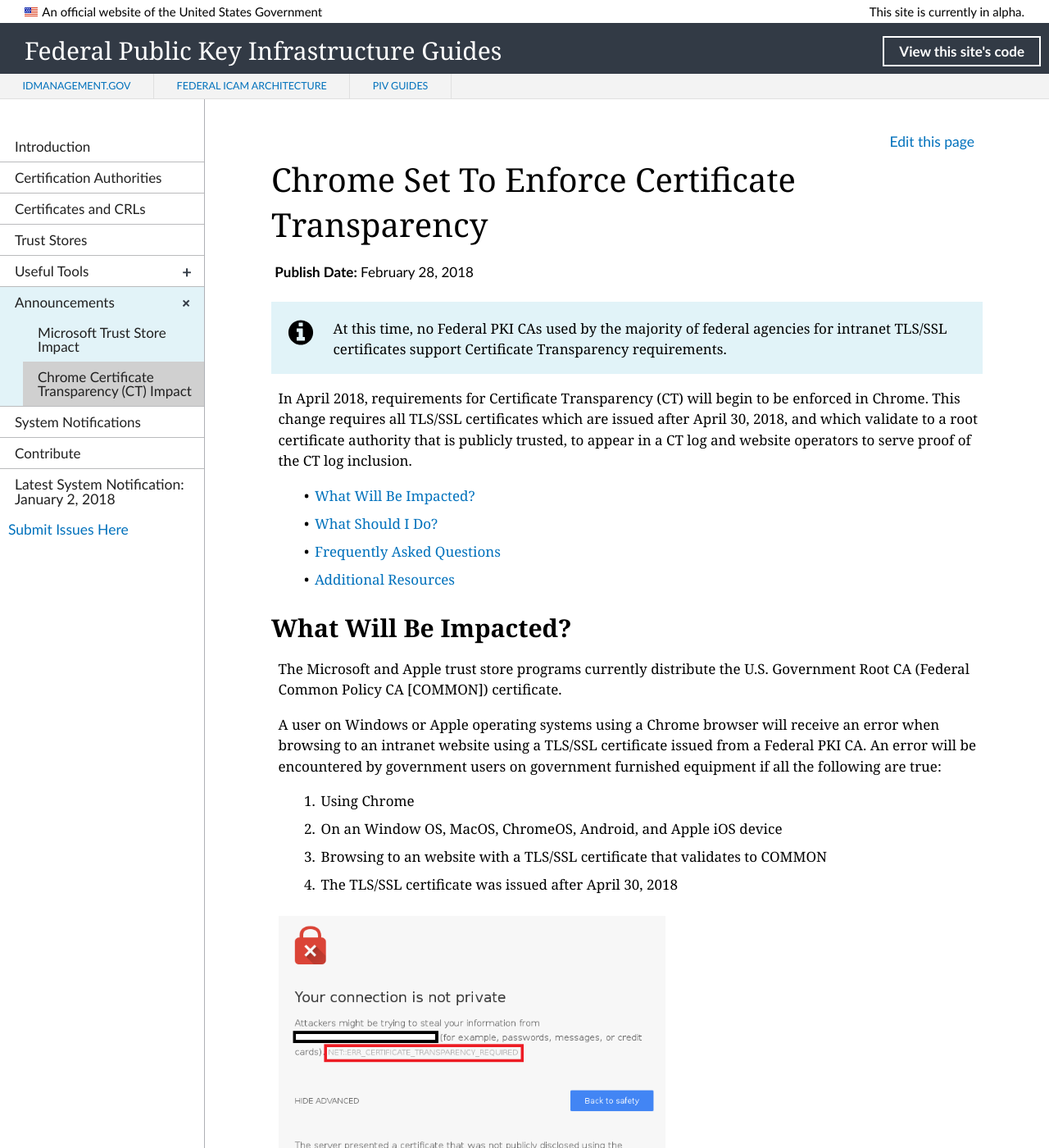
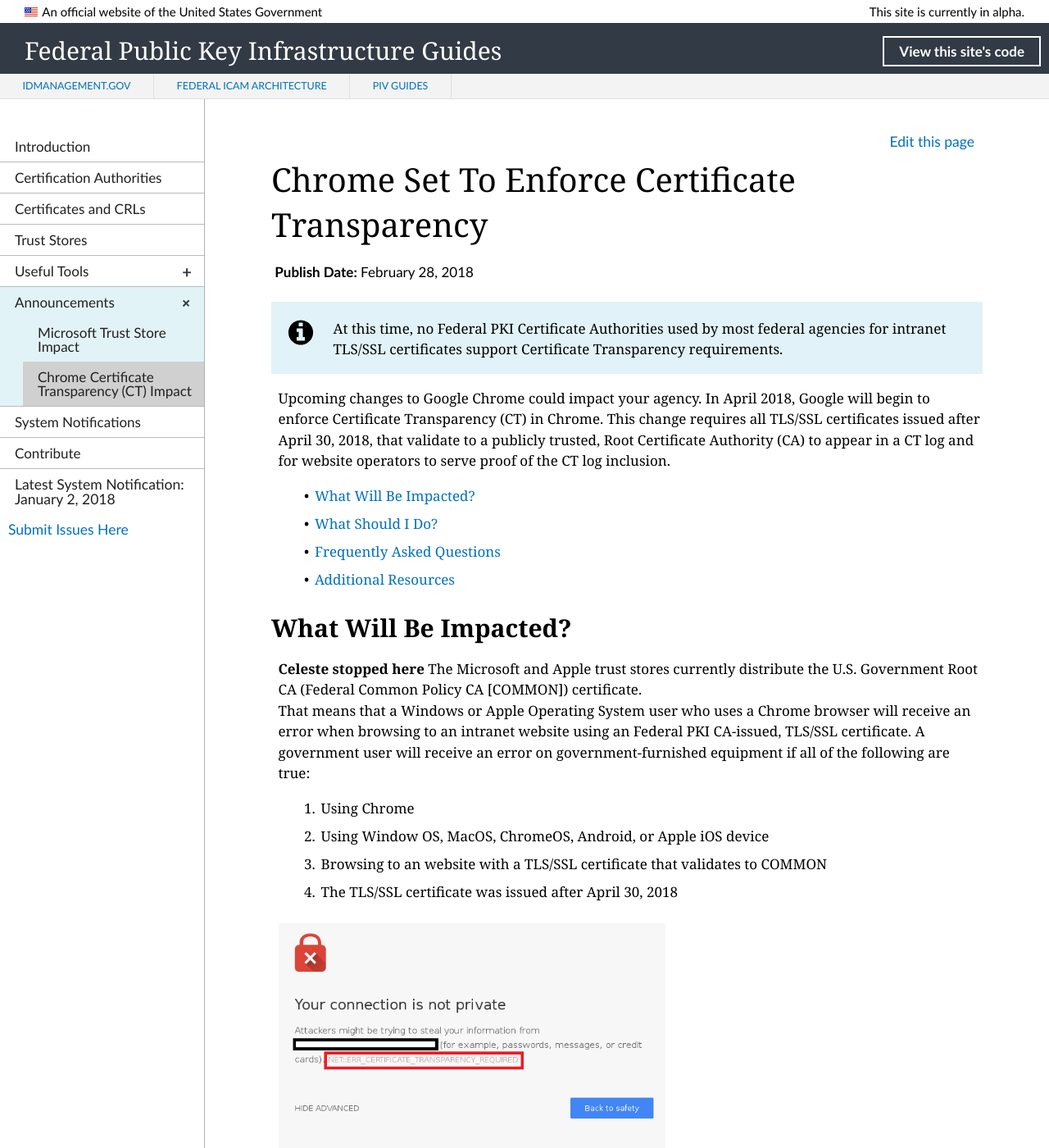
Before and after one commit to GSA/fpki-guides, a Jekyll site: the page built from _announcements/02_google_ct.md, in a window 1280 px wide and 1400 px high. Shown: the whole window at 82% size. Built offline with Jekyll 4.4.1, drawn with Linux system fonts in a browser that asks for light colours; nearby versions of some CDN libraries; library files that are not in the unit come from our copies; some of the changed text lies outside the part shown.

Commit message:
Update 02_google_ct.md
Editorial (in process)

```diff
--- a/_announcements/02_google_ct.md
+++ b/_announcements/02_google_ct.md
@@ -5,12 +5,12 @@
 pubDate: February 28, 2018
 collection: announcements
 permalink: announcements/chromect/
-description:  In April 2018, Chrome will enforce Certificate Transparency (CT) requirements. This change requires all TLS/SSL certificates to appear in a CT log when the certificate validates to a Root CA certificate distributed through an Operating System (OS) trust store. The Microsoft and Apple Trust Stores currently distribute the U.S. Government Root CA [COMMON] certificate.
+description:  Upcoming changes to Google Chrome could affect your agency. This change requires all TLS/SSL certificates to appear in a CT log when they validate to a Root CA certificate distributed through an Operating System (OS) trust store. The Microsoft and Apple Trust Stores currently distribute the U.S. Government Root CA (Federal Common Policy CA) certificate. This impact is expected to occur in **April 2018**.<br><br>
 ---
 
-{% include alert-info.html content="At this time, no Federal PKI CAs used by the majority of federal agencies for intranet TLS/SSL certificates support Certificate Transparency requirements. " %}
+{% include alert-info.html content="At this time, no Federal PKI Certificate Authorities used by most federal agencies for intranet TLS/SSL certificates support Certificate Transparency requirements. " %}
 
-In April 2018, requirements for Certificate Transparency (CT) will begin to be enforced in Chrome. This change requires all TLS/SSL certificates which are issued after April 30, 2018, and which validate to a root certificate authority that is publicly trusted, to appear in a CT log and website operators to serve proof of the CT log inclusion.
+Upcoming changes to Google Chrome could impact your agency. In April 2018, Google will begin to enforce Certificate Transparency (CT) in Chrome. This change requires all TLS/SSL certificates issued after April 30, 2018, that validate to a publicly trusted, Root Certificate Authority (CA) to appear in a CT log and for website operators to serve proof of the CT log inclusion.<!--Very complex sentence. I don't usually agree with eliminating "that" but removing "that is" here makes this simpler.  Could we use terms from an earlier version--"to serve a signed timestamp"?  ~more plain langugage-->
 
 - [What Will Be Impacted?](#what-will-be-impacted)
 - [What Should I Do?](#what-should-i-do)
@@ -18,12 +18,12 @@
 - [Additional Resources](#additional-resources)
 
 ## What Will Be Impacted?
-The Microsoft and Apple trust store programs currently distribute the U.S. Government Root CA (Federal Common Policy CA [COMMON]) certificate.
-
-A user on Windows or Apple operating systems using a Chrome browser will receive an error when browsing to an intranet website using a TLS/SSL certificate issued from a Federal PKI CA. An error will be encountered by government users on government furnished equipment if all the following are true:
+**Celeste stopped here**
+The Microsoft and Apple trust stores currently distribute the U.S. Government Root CA (Federal Common Policy CA [COMMON]) certificate.
+That means that a Windows or Apple Operating System user who uses a Chrome browser will receive an error when browsing to an intranet website using an Federal PKI CA-issued, TLS/SSL certificate. A government user will receive an error on government-furnished equipment if all of the following are true:
 
 1. Using Chrome
-2. On an Window OS, MacOS, ChromeOS, Android, and Apple iOS device
+2. Using Window OS, MacOS, ChromeOS, Android, or Apple iOS device<!--Only MS and Apple mentioned under "What Will Be Impacted?" above-->
 2. Browsing to an website with a TLS/SSL certificate that validates to COMMON
 3. The TLS/SSL certificate was issued after April 30, 2018
 
@@ -32,13 +32,13 @@
 **Chrome Error Screen Example**
 
 ## What Should I Do?
-To mitigate impact to the federal enterprise:
+To mitigate the impact on the federal enterprise:
 
-1. The Federal PKI community has notified the Microsoft trust store program to remove the trust for TLS/SSL from the U.S. Government's globally distributed Root CA [COMMON].
-2. You should distribute COMMON to government furnished equipment as an enterprise trusted root certificate.
+1. The Federal PKI community has notified the Microsoft Trusted Root Program to remove the trust for TLS/SSL from the U.S. Government's globally distributed Root CA [COMMON].
+2. You should distribute COMMON to government-furnished equipment as an "enterprise trusted root certificate."
 3. You can optionally disable CT checking for limited numbers of intranet websites. Please see [Disabling CT Checking for Government-Furnished Equipment](#disabling-ct-checking-for-government-furnished-equipment).
 
-### Disabling CT checking for Government-Furnished Equipment
+### Disabling CT Checking for Government-Furnished Equipment
 
 Enterprise Chrome for government-furnished equipment will not check for CT if you apply a policy rule and include an agency website sub-domain, such as "example.agency.gov."   You should only apply configuration changes for government-furnished equipment, and only include an explicit list of .gov or .mil sub-domains in use for intranet websites.
 
@@ -81,16 +81,16 @@
 
 ### 1. Will Chrome's use of CT impact my agency's internal, only locally trusted CA TLS/SSL certificates?
 
-There will be no impact if you use your agency's internal, only locally trusted CA to issue TLS/SSL certificates to intranet sites. Chrome's CT change will impact only those TLS/SSL certificates that validate to a Root CA whose certificate is distributed through the Microsoft, Apple, or Mozilla trust stores.
+No. There will be no impact if you use your agency's internal, only locally trusted CA to issue TLS/SSL certificates to intranet sites. Chrome's CT change will impact only those TLS/SSL certificates that validate to a Root CA whose certificate is distributed through the Microsoft, Apple, or Mozilla trust stores.<!--Since COMMON is not distributed by the Mozilla trust store, should we even mention it?-->
 
-### 2.  Why is Certificate Transparency enforcement being deployed in Chrome?
+### 2.  Why is Google enforcing Certificate Transparency in Chrome?
 
 Chrome's Certificate Transparency change has been planned and incrementally implemented for over two years.  CT provides a benefit to the global community by:
 
 - Improving openness and transparency
 - Allowing domain owners to identify mistakenly or maliciously issued certificates
 
-### 3. How do I check if my website is compliant?
+### 3. How do I know whether my website is compliant? <!--Compliant with what?-->
 
 - Open Chrome and browse to the website.
 - In Chrome, open the developer tools panel under the setting  -> more tools menu.
```
